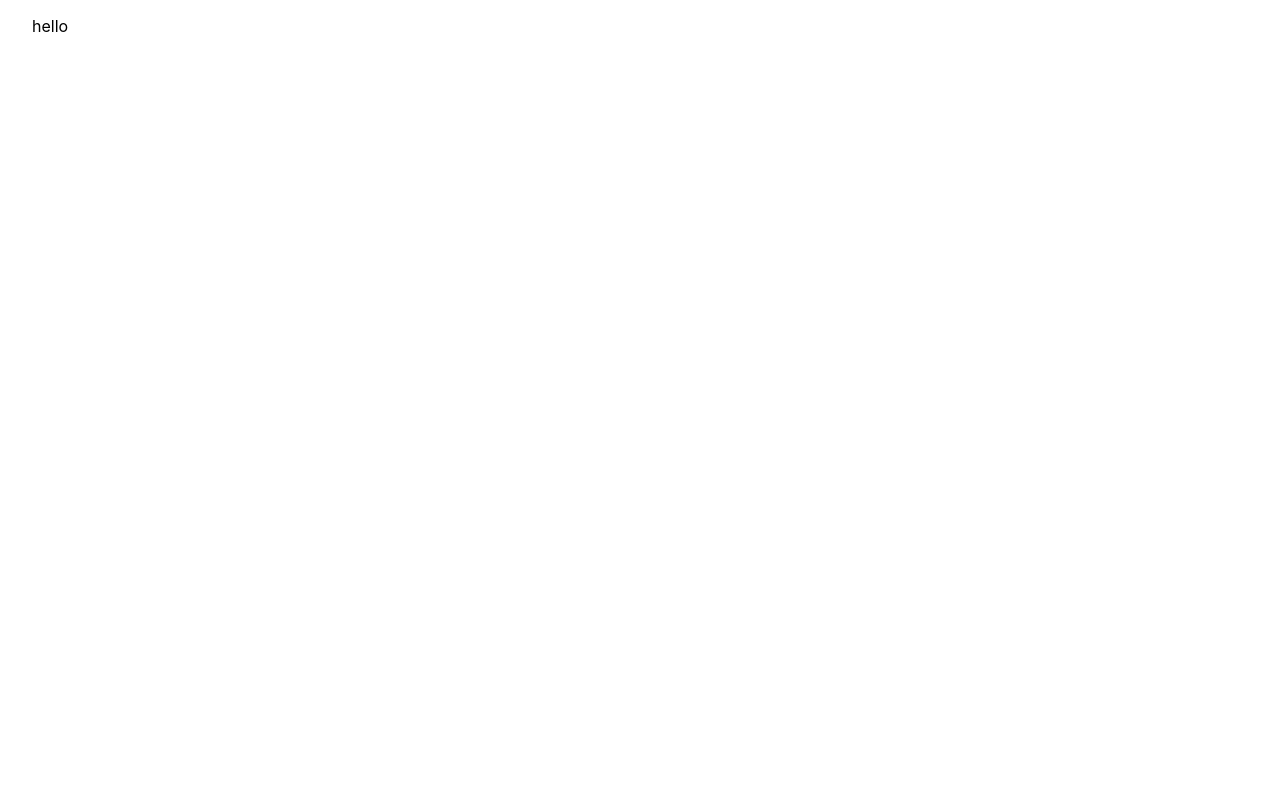
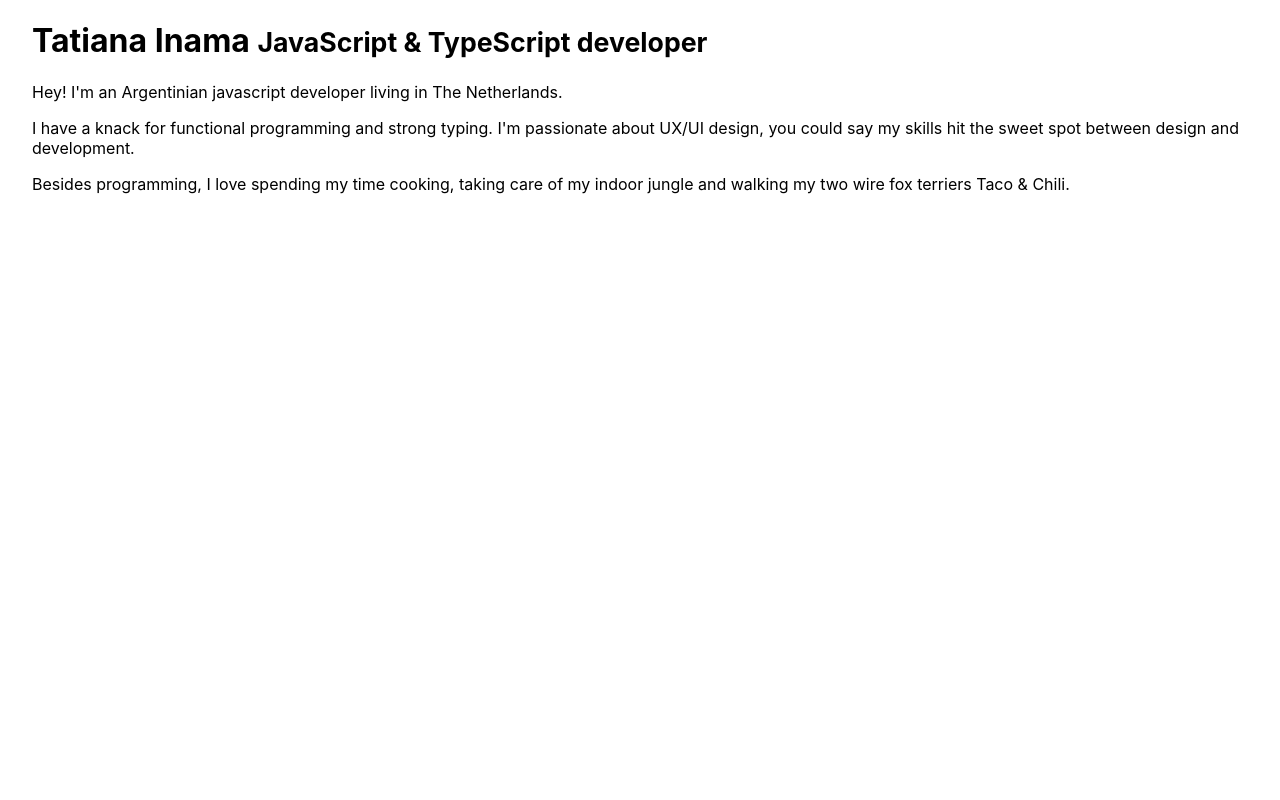
Before and after one commit to tatianainama/portfolio, a Next.js app: page / in a window 1280 px wide. Shown: the top 800 px of the page. Built offline with nearby package versions, Linux system fonts and the light colour scheme.

Commit message:
Display about data

```diff
--- a/content/about/summary.md
+++ b/content/about/summary.md
@@ -1,4 +1,6 @@
 ---
+name: Tatiana Inama
+title: JavaScript & TypeScript developer
 github: github.com/tatianainama
 email: tatii.oxo@gmail.com,
 website: tatiana.inama.dev
--- a/pages/index.tsx
+++ b/pages/index.tsx
@@ -12,17 +12,19 @@ type HomeProps = {
 }
 
 const Home: NextPage<HomeProps> = ({ about, jobs, projects }) => {
-  console.log(about, jobs, projects)
   return (
     <div className={styles.container}>
       <Head>
-        <title>Tatiana Inama - Javascript developer</title>
+        <title>{about.data.name} - {about.data.title}</title>
         <meta name="description" content="Generated by create next app" />
         <link rel="icon" href="/favicon.ico" />
       </Head>
 
       <header>
-        <p>hello</p>
+        <div>
+          <h1>{about.data.name} <small>{about.data.title}</small></h1>
+          <div dangerouslySetInnerHTML={{__html: about.content}}/>
+        </div>
       </header>
       <main className={styles.main}>
       </main>
--- a/types/index.d.ts
+++ b/types/index.d.ts
@@ -9,6 +9,8 @@ export type File<T extends FrontMatterData> = {
 }
 
 export type AboutData = {
+  name: string,
+  title: string,
   email: string,
   github: string,
   instagram: string,
```
